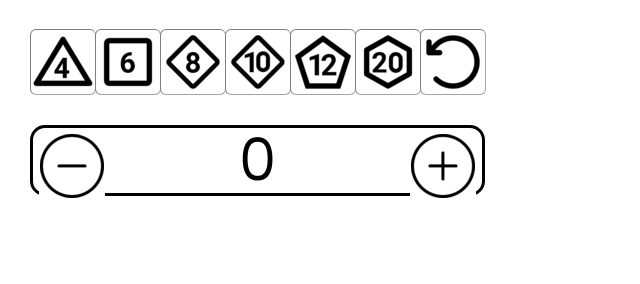
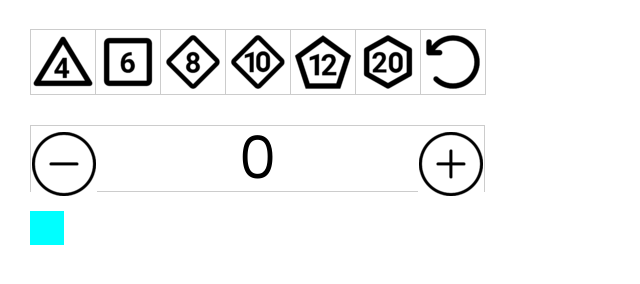
Before and after one commit to AndrewKoz/AndrewKoz.github.io, a plain HTML site: page index.html in a window 1280 px wide. Shown: the whole page, without its empty margins (0-640 px from the left). Drawn offline with nearby package versions, Linux system fonts and the light colour scheme.

Commit message:
Old version

```diff
--- a/index.css
+++ b/index.css
@@ -14,8 +14,8 @@ ol, ul {
 }
 
 .status {
-  border: 3px solid rgb(0, 0, 0);
-  border-radius: 15px;
+  border: 1px solid rgba(153, 153, 153, 0.5);
+  margin-left: 0px;
   margin-top: 30px;
   margin-bottom: 20px;
   text-align: center;
@@ -23,8 +23,7 @@ ol, ul {
 
 .square {
   background: #fff;
-  border: 1px inset rgba(72, 72, 72, 0.5);
-    border-radius: 6px;
+  border: 1px solid rgba(153, 153, 153, 0.5);
   float: left;
   font-size: 24px;
   font-weight: bold;
@@ -45,7 +44,7 @@ ol, ul {
   font-weight: bold;
   line-height: 34px;
   height: 66px;
-  margin-right: 6px;
+  margin-right: 0px;
   margin-top: 6px;
   padding: 0;
   width: 66px;
@@ -61,7 +60,7 @@ ol, ul {
   line-height: 34px;
   height: 66px;
   margin-right: 0px;
-  margin-left: 6px;
+  margin-left: 0px;
   margin-top: 6px;
   padding: 0;
   width: 66px;
@@ -84,24 +83,19 @@ ol, ul {
 .sum {
   font: 64px "Century Gothic", Futura, sans-serif;
   text-align: center;
+
 }
-
-.rollHistory {
+.history {
+  background: #00ffff;
+  //border: 1px solid #999;
   float: left;
   font-size: 24px;
   font-weight: bold;
   line-height: 34px;
-  margin-right: 10px;
+  height: 34px;
+  margin-right: -1px;
   margin-top: -1px;
-  text-align: left;
-  width: 30px;
+  padding: 0;
+  text-align: center;
+  width: 34px;
 }
-.resultHistory {
-  float: left;
-  font-size: 24px;
-  font-weight: bold;
-  line-height: 34px;
-  margin-top: -1px;
-  text-align: left;
-  width: 30px;
-}
--- a/index.html
+++ b/index.html
@@ -10,9 +10,10 @@
     <script src="https://unpkg.com/@babel/standalone/babel.min.js"></script>
 
   </head>
+
   <body>
   <style>
- body {
+      body {
   font: 64px "Century Gothic", Futura, sans-serif;
   margin: 30px;
 }
@@ -28,8 +29,8 @@ ol, ul {
 }
 
 .status {
-  border: 3px solid rgb(0, 0, 0);
-  border-radius: 15px;
+  border: 1px solid rgba(153, 153, 153, 0.5);
+  margin-left: 0px;
   margin-top: 30px;
   margin-bottom: 20px;
   text-align: center;
@@ -37,8 +38,7 @@ ol, ul {
 
 .square {
   background: #fff;
-  border: 1px inset rgba(72, 72, 72, 0.5);
-    border-radius: 6px;
+  border: 1px solid rgba(153, 153, 153, 0.5);
   float: left;
   font-size: 24px;
   font-weight: bold;
@@ -59,7 +59,7 @@ ol, ul {
   font-weight: bold;
   line-height: 34px;
   height: 66px;
-  margin-right: 6px;
+  margin-right: 0px;
   margin-top: 6px;
   padding: 0;
   width: 66px;
@@ -75,7 +75,7 @@ ol, ul {
   line-height: 34px;
   height: 66px;
   margin-right: 0px;
-  margin-left: 6px;
+  margin-left: 0px;
   margin-top: 6px;
   padding: 0;
   width: 66px;
@@ -98,28 +98,22 @@ ol, ul {
 .sum {
   font: 64px "Century Gothic", Futura, sans-serif;
   text-align: center;
+
 }
-
-.rollHistory {
+.history {
+  background: #00ffff;
+  //border: 1px solid #999;
   float: left;
   font-size: 24px;
   font-weight: bold;
   line-height: 34px;
-  margin-right: 10px;
+  height: 34px;
+  margin-right: -1px;
   margin-top: -1px;
-  text-align: left;
-  width: 30px;
+  padding: 0;
+  text-align: center;
+  width: 34px;
 }
-.resultHistory {
-  float: left;
-  font-size: 24px;
-  font-weight: bold;
-  line-height: 34px;
-  margin-top: -1px;
-  text-align: left;
-  width: 30px;
-}
-
 </style>
 
     <div id="root"></div>
--- a/index.js
+++ b/index.js
@@ -11,25 +11,20 @@ function getRandomIntInclusive(min, max) {
 class Game extends React.Component {
   constructor(props) {
     super(props);
-    this.state = { sum: 0,
-    rollList: [], resultList: []};
+    this.state = { sum: 0 };
   }
 
   numButtonClickedHandler(number) {
       let randomValue = getRandomIntInclusive(1, number);
       this.setState({sum: this.state.sum + randomValue});
-      this.state.rollList.push(" " + number + ":");
-      this.state.resultList.push(" " + randomValue + " ");
-      this.setState({rollList: this.state.rollList.slice()});
-      this.setState({resultList: this.state.resultList.slice()});
+      this.setState({diceNum: number});
+      this.setState({randomValue: randomValue});
   }
 
   clearButtonClickedHandler() {
       this.setState({sum: 0});
       this.setState({diceNum: 0});
       this.setState({randomValue: 0});
-      this.setState({rollList: []});
-      this.setState({resultList: []});
   }
 
   plusButtonClickedHandler() {
@@ -63,13 +58,14 @@ class Game extends React.Component {
                   {this.state.sum}
                 <button className="plus_square" onClick={() => this.plusButtonClickedHandler()}> <img src="images/plus-64.png"/> </button>
               </div>
-              <div className="rollHistory">
-                  {this.state.rollList}
-              </div>
-              <div className="resultHistory">
-                  {this.state.resultList}
+              <div
+                  className="history"> {this.state.diceNum} {this.state.randomValue}
               </div>
           </div>
+        </div>
+        <div className="game-info">
+          <div>{/* status */}</div>
+          <ol>{/* TODO */}</ol>
         </div>
       </div>
     );
```
